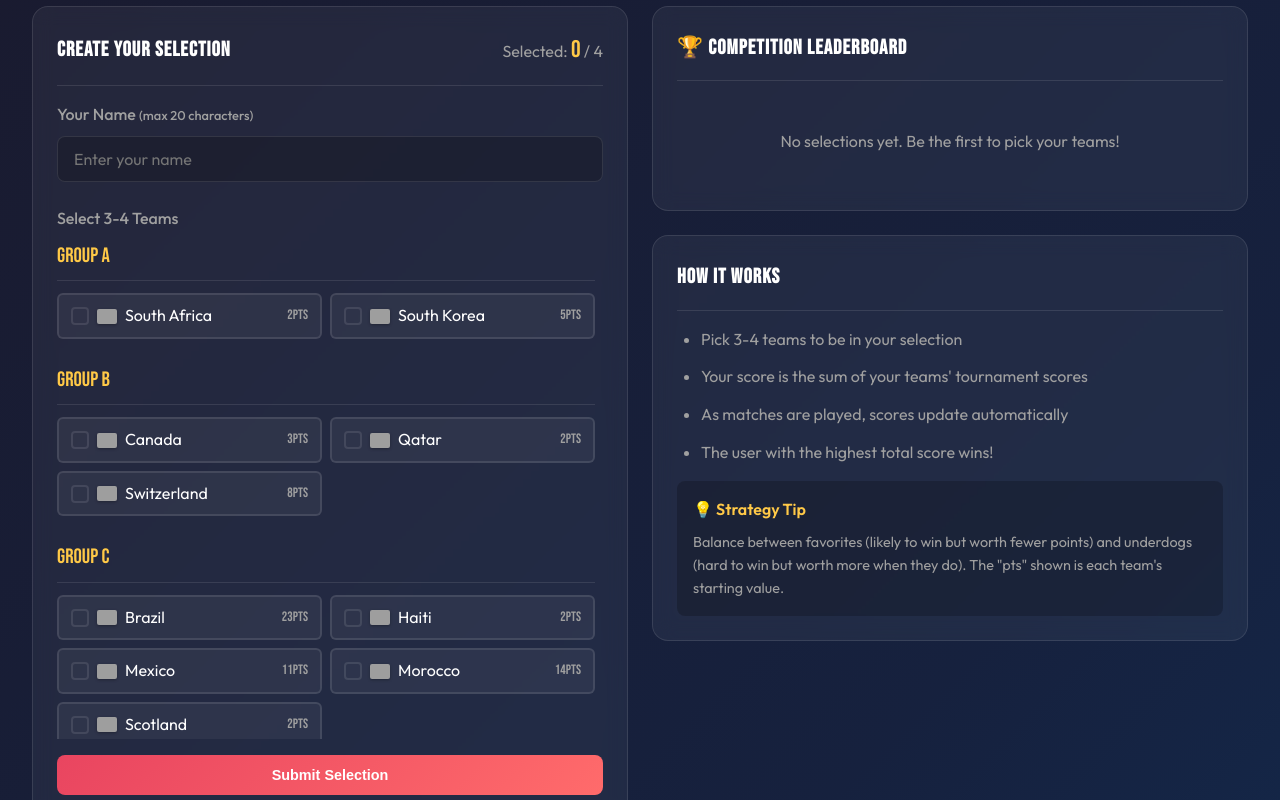
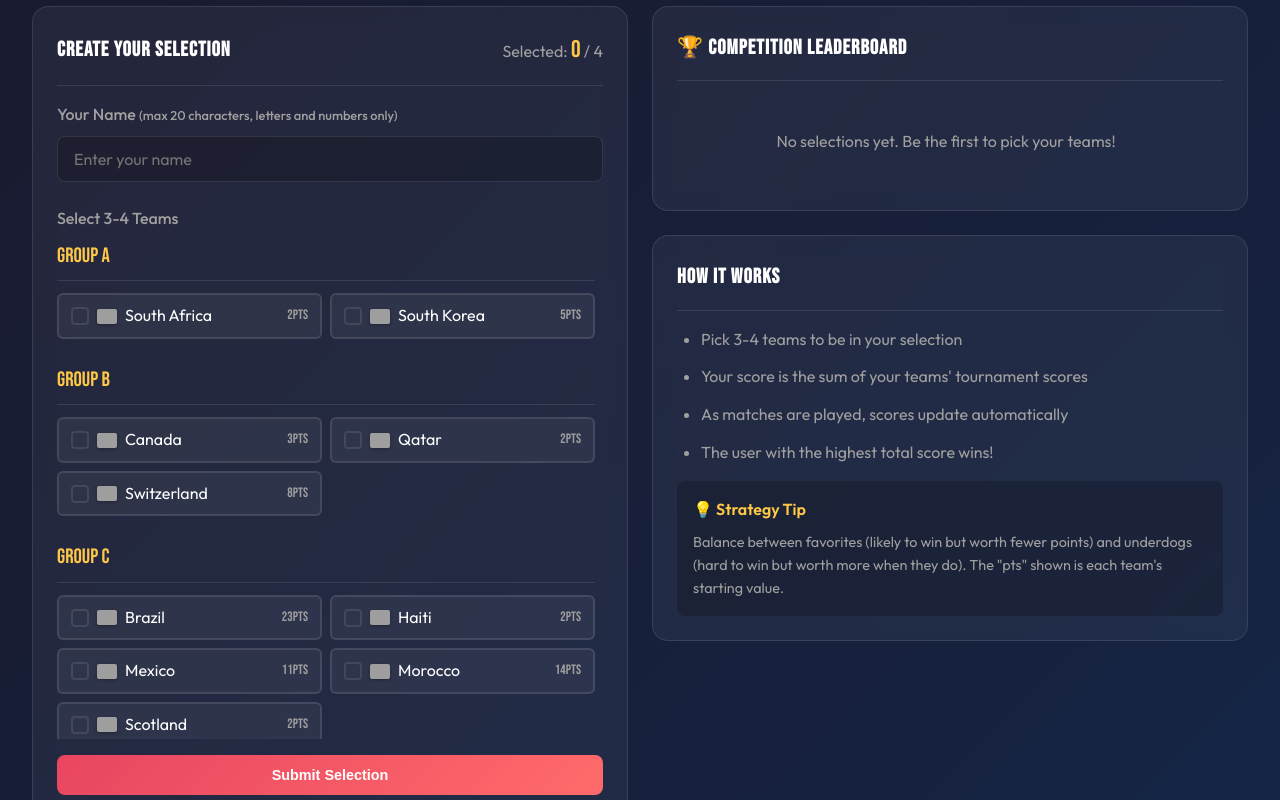
Before and after one commit to SpookDaWorld/WC_26, a Flask app: page /user-competition in a window 1280 px wide. Shown: the part 227-1027 px from the top of the page. Run offline with Flask 3, Linux system fonts and the light colour scheme; grey boxes are pictures that could not be loaded.

Commit message:
remove emoji add scroll

```diff
--- a/app.py
+++ b/app.py
@@ -822,12 +822,19 @@ def user_competition():
 @app.route('/api/create-selection', methods=['POST'])
 def create_selection():
     """API to create user team selection"""
+    import re
     data = request.json
     user_name = data.get('user_name', '').strip()
     team_ids = data.get('team_ids', [])
 
     if not user_name:
         return jsonify({'success': False, 'message': 'User name required'}), 400
+
+    # Sanitize: only allow letters, numbers, spaces, hyphens, underscores
+    user_name = re.sub(r'[^A-Za-z0-9 _-]', '', user_name).strip()
+
+    if not user_name:
+        return jsonify({'success': False, 'message': 'Name must contain letters or numbers'}), 400
 
     if len(user_name) > 20:
         return jsonify({'success': False, 'message': 'Name must be 20 characters or less'}), 400
--- a/templates/user_competition.html
+++ b/templates/user_competition.html
@@ -173,6 +173,30 @@
         background: var(--accent);
         color: white;
     }
+
+    .leaderboard-scroll {
+        max-height: 500px;
+        overflow-y: auto;
+        padding-right: 0.5rem;
+    }
+
+    .leaderboard-scroll::-webkit-scrollbar {
+        width: 6px;
+    }
+
+    .leaderboard-scroll::-webkit-scrollbar-track {
+        background: rgba(0, 0, 0, 0.2);
+        border-radius: 3px;
+    }
+
+    .leaderboard-scroll::-webkit-scrollbar-thumb {
+        background: var(--accent);
+        border-radius: 3px;
+    }
+
+    .leaderboard-scroll::-webkit-scrollbar-thumb:hover {
+        background: var(--accent-gold);
+    }
 </style>
 {% endblock %}
 
@@ -196,8 +220,8 @@
 
         <form id="selectionForm">
             <div class="form-group">
-                <label class="form-label">Your Name <span style="color: var(--text-secondary); font-size: 0.8rem;">(max 20 characters)</span></label>
-                <input type="text" id="userName" class="form-input" placeholder="Enter your name" required maxlength="20">
+                <label class="form-label">Your Name <span style="color: var(--text-secondary); font-size: 0.8rem;">(max 20 characters, letters and numbers only)</span></label>
+                <input type="text" id="userName" class="form-input" placeholder="Enter your name" required maxlength="20" pattern="[A-Za-z0-9 _-]+" title="Letters, numbers, spaces, hyphens and underscores only">
             </div>
 
             <label class="form-label">Select 3-4 Teams</label>
@@ -240,6 +264,7 @@
                 {% endif %}
             </div>
 
+            <div class="leaderboard-scroll">
             {% if selections %}
                 {% for sel in selections %}
                 <div class="user-card {% if loop.index == 1 %}winner{% endif %}">
@@ -274,6 +299,7 @@
                     No selections yet. Be the first to pick your teams!
                 </p>
             {% endif %}
+            </div>
         </div>
 
         <div class="card">
@@ -326,16 +352,26 @@
         });
     });
 
+    // Filter out emojis and special characters from name input
+    const userNameInput = document.getElementById('userName');
+    userNameInput.addEventListener('input', (e) => {
+        // Only allow letters, numbers, spaces, hyphens, and underscores
+        e.target.value = e.target.value.replace(/[^A-Za-z0-9 _-]/g, '');
+    });
+
     // Handle form submission
     form.addEventListener('submit', async (e) => {
         e.preventDefault();
 
-        const userName = document.getElementById('userName').value.trim();
+        let userName = document.getElementById('userName').value.trim();
+        // Final sanitization - remove any remaining non-allowed characters
+        userName = userName.replace(/[^A-Za-z0-9 _-]/g, '');
+
         const selectedTeams = Array.from(document.querySelectorAll('.team-option.selected'))
             .map(opt => parseInt(opt.dataset.teamId));
 
         if (!userName) {
-            showMessage('Please enter your name', 'error');
+            showMessage('Please enter your name (letters and numbers only)', 'error');
             return;
         }
 
```
